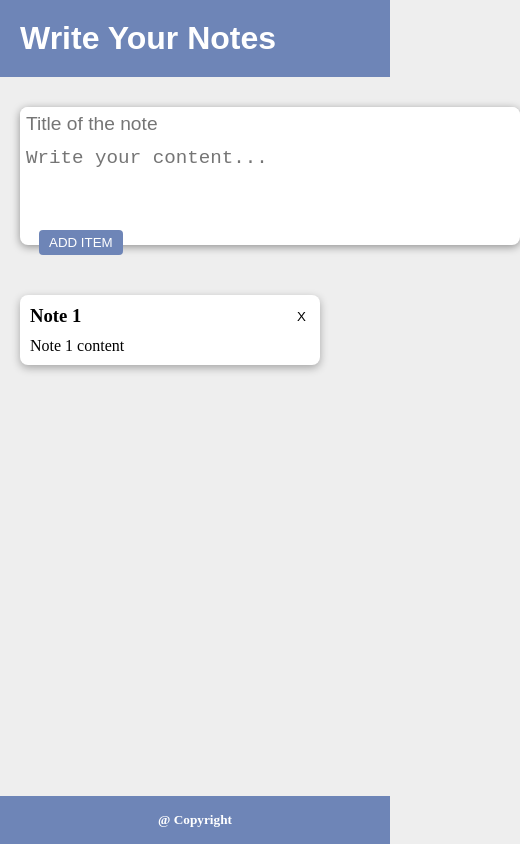
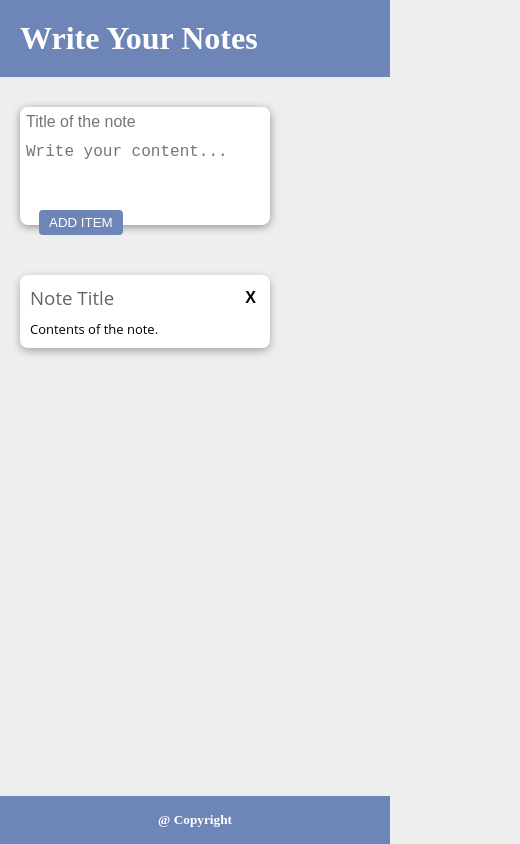
Before and after one commit to iSugam/iSugam-write-notes-react, a React (Create React App) app: page / in a window 390 px wide. Shown: the whole page, 520 px wide, since content can reach past the window. Built offline with nearby package versions, Linux system fonts and the light colour scheme.

Commit message:
Task completed.

```diff
--- a/src/App.js
+++ b/src/App.js
@@ -8,8 +8,8 @@ import CreateArea from "./components/CreateArea";
 function App() {
   const [noteItems, setNoteItems] = useState([
     {
-      title: "Note 1",
-      content: "Note 1 content"
+      title: "Note Title",
+      content: "Contents of the note."
     }
   ]);
 
--- a/src/styles.css
+++ b/src/styles.css
@@ -19,12 +19,12 @@ header {
 header h1 {
   color: #fff;
   padding: 0 20px;
-  font-family: 'Archivo Narrow', sans-serif;
+  font-family: 'Pacifico', cursive;
 }
 
 form {
   position: relative;
-  width: 500px;
+  width: 350px;
   margin: 30px 20px;
   border-radius: 8px;
   background-color: #fff;
@@ -37,7 +37,7 @@ form :is(input, textarea) {
   border: none;
   border-radius: 8px;
   padding: 6px;
-  font-size: 1.2rem;
+  font-size: 1rem;
   resize: none;
 }
 
@@ -61,8 +61,9 @@ form button {
 }
 
 .notes {
+  min-width: 250px;
   max-width: 400px;
-  min-width: 300px;
+  width: 350px;
   background-color: #fff;
   border-radius: 8px;
   padding: 10px;
@@ -70,6 +71,7 @@ form button {
   margin-bottom: 20px;
   box-shadow: 0 3px 8px rgb( 0 0 0 / .3);
   display: inline-block;
+  font-family: 'Open Sans', sans-serif;
 }
 
 .notes .title {
@@ -77,6 +79,14 @@ form button {
   justify-content: space-between;
   align-items: stretch;
   padding-bottom: 10px;
+  color: rgb(102, 101, 101);
+}
+
+.notes .title h3 {
+  font-weight: 500;
+}
+.notes p {
+  font-size: 13px;
 }
 
 .notes .title button {
@@ -88,7 +98,9 @@ form button {
   color: #000;
   cursor: pointer;
   transition: color .4s;
-}
+  font-weight: 800;
+
+font-size: 16px;}
 
 .notes .title button:hover {
   color: rgb(220, 30, 20);
@@ -104,3 +116,22 @@ footer {
   padding: 1rem 0;
   background-color: #6e85b7;
 }
+
+@media (max-width: 720px) {
+
+  form {
+    width: 350px;
+  }
+
+}
+
+@media (max-width: 420px) {
+
+  form {
+    width: 250px;
+  }
+  .notes {
+    width: 250px;
+  }
+
+}
```
